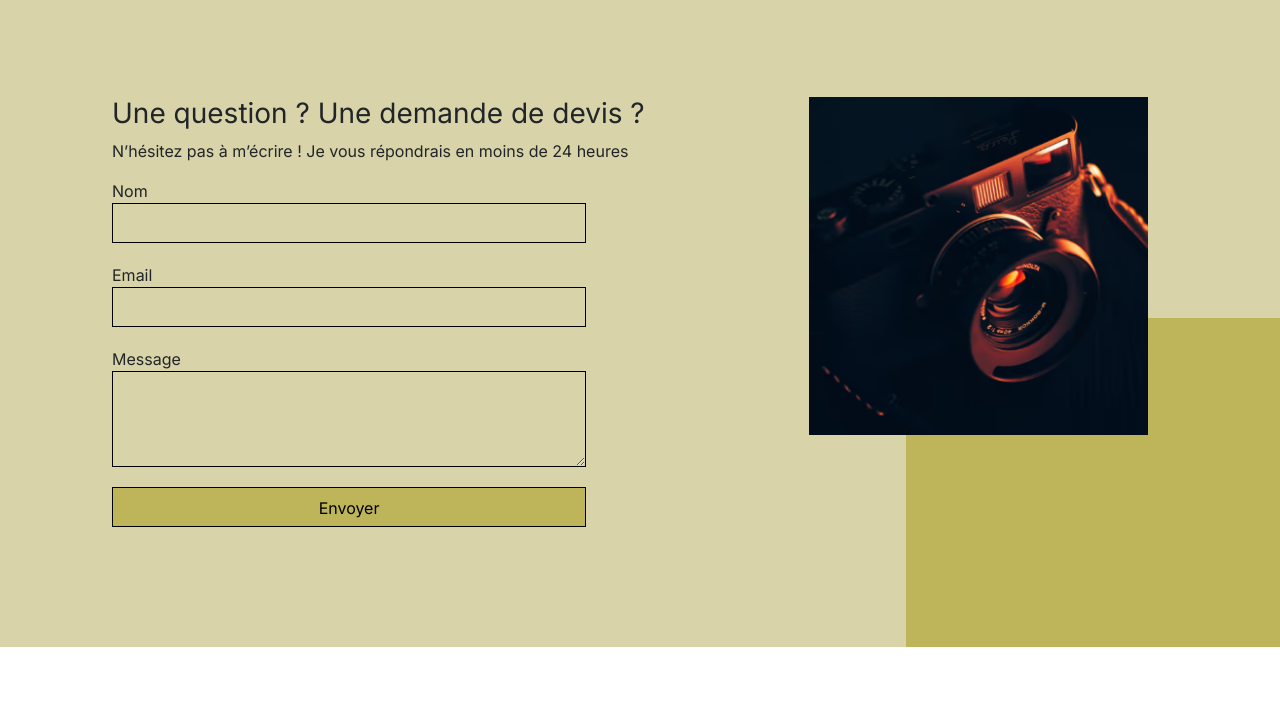
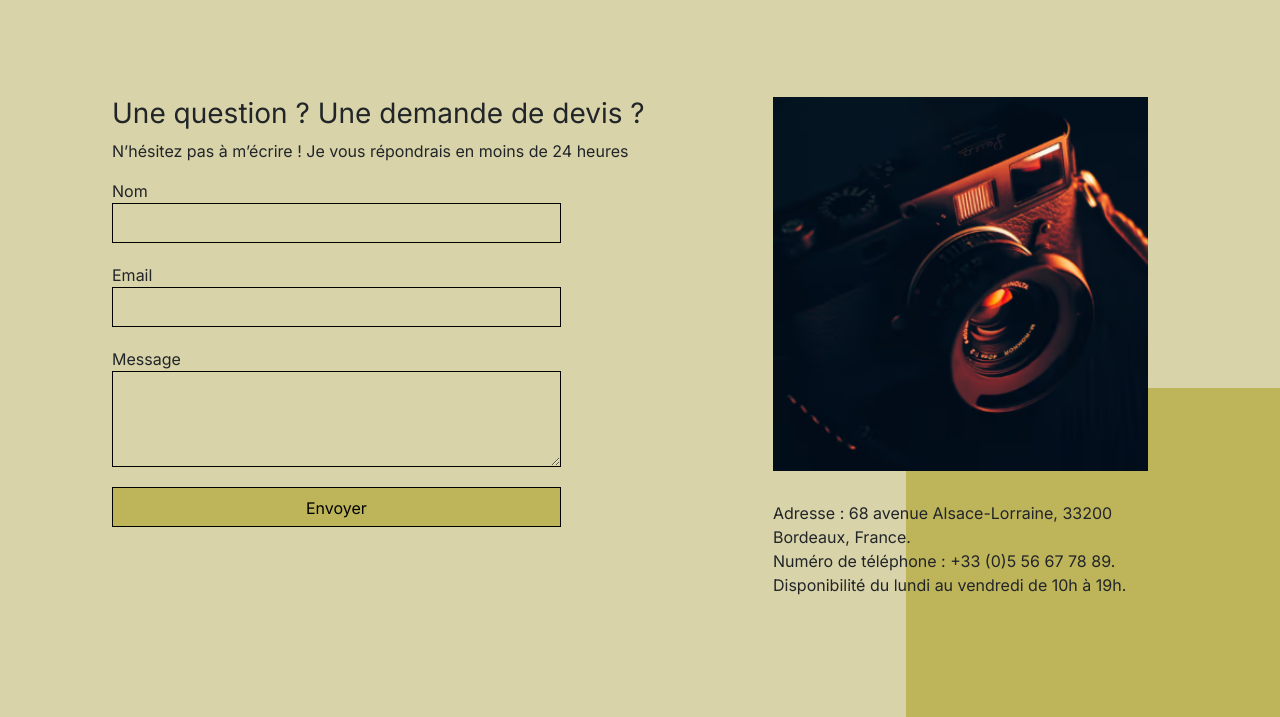
Before and after one commit to tracyjoyner/Nina-Carducci, a plain HTML site: page index.html in a window 1280 px wide. Shown: the part 3942-4659 px from the top of the page. Before the commit the page ends 4589 px from the top, so only its background shows below. Drawn offline with nearby package versions, Linux system fonts and the light colour scheme.

Commit message:
added local contact info

```diff
--- a/assets/style.css
+++ b/assets/style.css
@@ -238,6 +238,13 @@ input[type="submit"] {
   padding: 0.5em 1em;
 }
 
+.localContact p {
+  width: 375px;
+  height: 100px;
+  margin-top: 30px;
+  vertical-align: middle;
+}
+
 @media all and (max-width: 1180px) {
   .picture {
     flex: 2;
--- a/index.html
+++ b/index.html
@@ -11,7 +11,7 @@
       rel="stylesheet"
     />
     <meta charset="UTF-8" />
-    <script src="./assets/bootstrap/bootstrap.bundle.min.js" ></script>
+    <script src="./assets/bootstrap/bootstrap.bundle.min.js" defer></script>
     <script
       src="https://code.jquery.com/jquery-3.4.1.min.js"
       integrity="sha256-CSXorXvZcTkaix6Yvo6HppcZGetbYMGWSFlBw8HfCJo="
@@ -300,6 +300,13 @@
         </div>
         <div class="picture right">
           <img src="./assets/images/camera.avif" alt="camera" />
+          <div class="localContact">
+            <p>
+              Adresse : 68 avenue Alsace-Lorraine, 33200 Bordeaux, France.<br />
+              Numéro de téléphone : +33 (0)5 56 67 78 89. <br />
+              Disponibilité du lundi au vendredi de 10h à 19h.
+            </p>
+          </div>
         </div>
       </div>
     </div>
```
